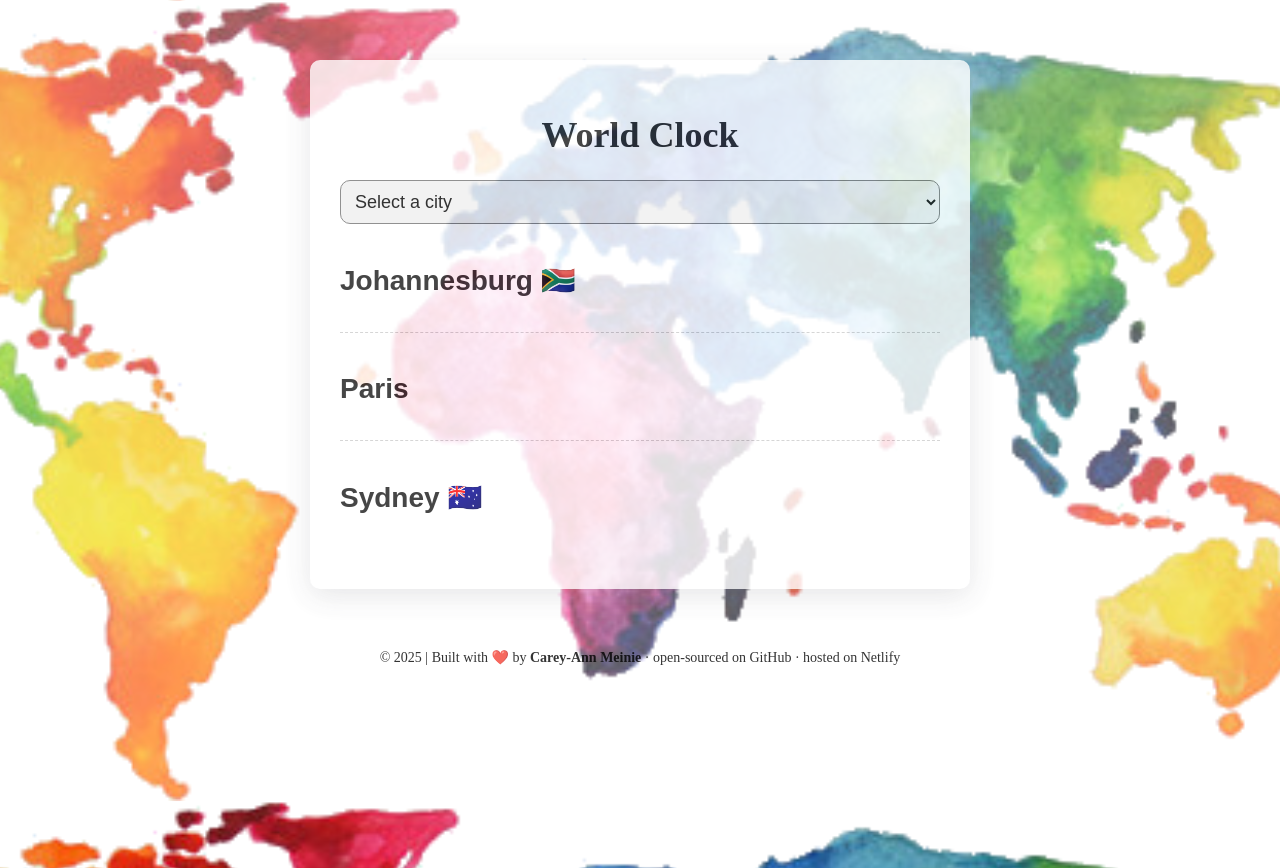
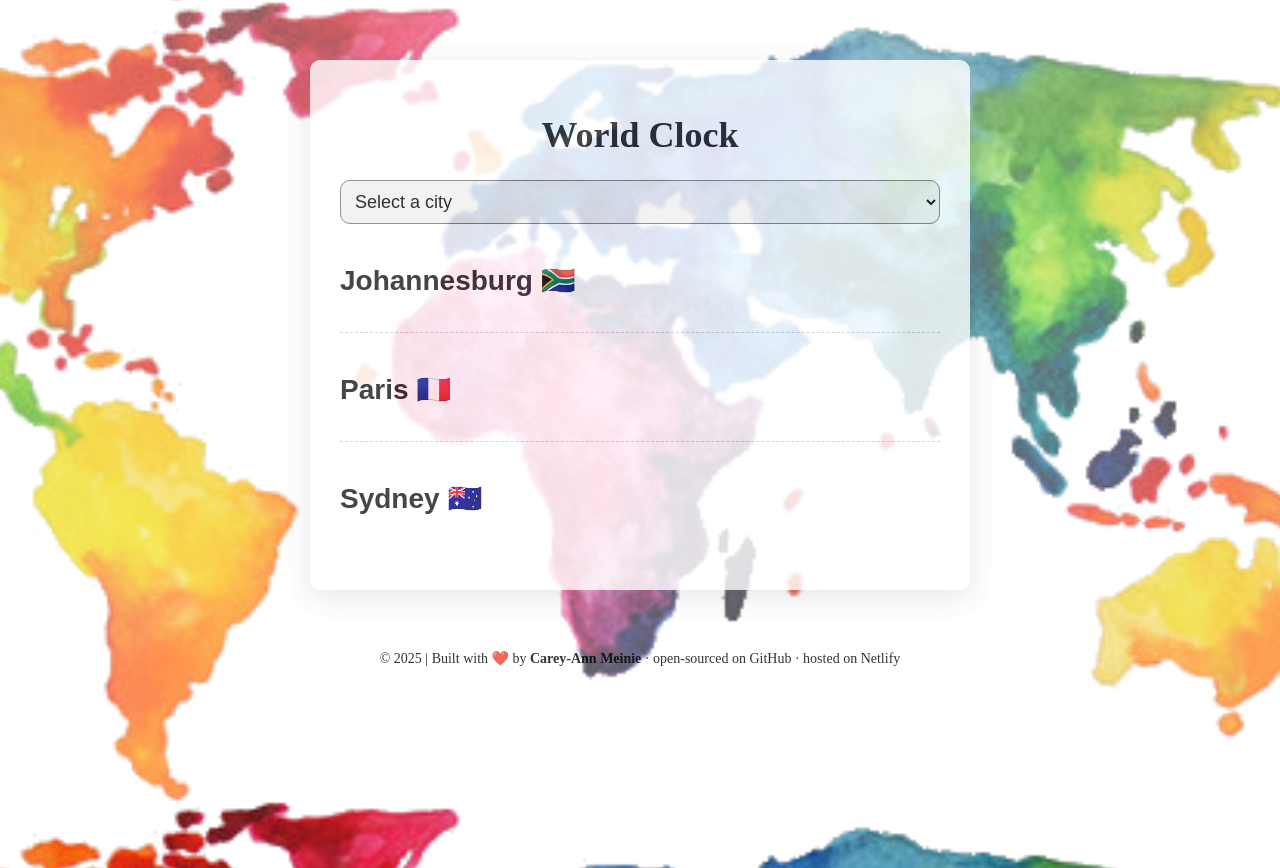
Before and after one commit to CareyM92/world-clock, a plain HTML site: page index.html in a window 1280 px wide. Drawn offline with nearby package versions, Linux system fonts and the light colour scheme; a script that the page names is missing; a web font is replaced by a local one.

Commit message:
Update index.html

```diff
--- a/index.html
+++ b/index.html
@@ -36,7 +36,7 @@
 
         <div class="city" id="paris">
           <div>
-            <h2>Paris</h2>
+            <h2>Paris 🇫🇷</h2>
             <div class="date"></div>
           </div>
           <div class="time"></div>
```
